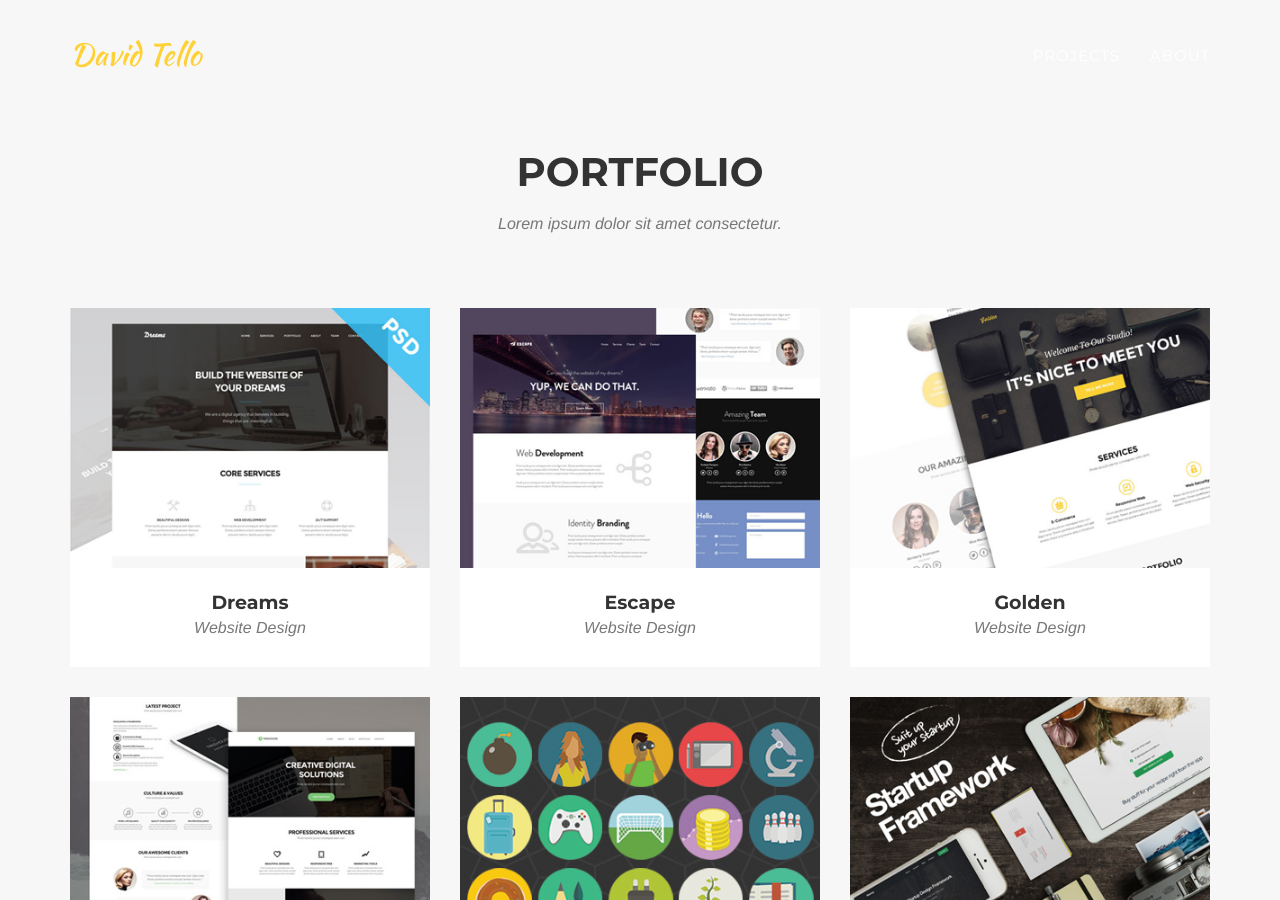
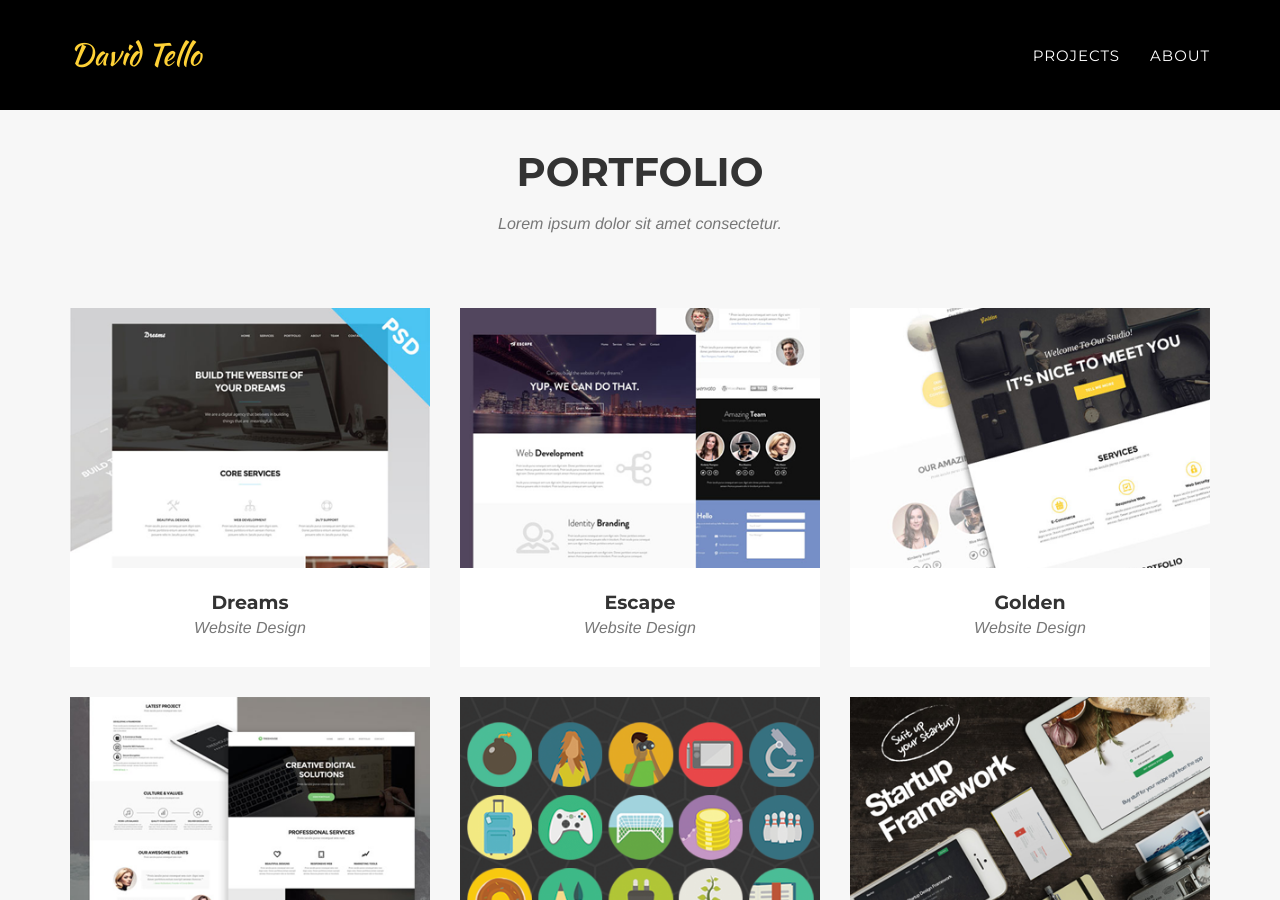
Before and after one commit to DavidTello1/Portfolio, a Jekyll site: the page built from index.html, in a window 1280 px wide and 900 px high. Built offline with Jekyll 4.4.1, drawn with Linux system fonts in a browser that asks for light colours; some web fonts are replaced.

Commit message:
header bg color

```diff
--- a/_includes/header.html
+++ b/_includes/header.html
@@ -1,5 +1,5 @@
 <!-- Navigation -->
-    <nav class="navbar navbar-default navbar-fixed-top">
+    <nav class="navbar navbar-default navbar-fixed-top" style="background-color: black;">
         <div class="container">
             <!-- Brand and toggle get grouped for better mobile display -->
             <div class="navbar-header page-scroll">
--- a/_includes/js.html
+++ b/_includes/js.html
@@ -7,11 +7,6 @@
     <!-- Plugin JavaScript -->
     <script src="{{ "/js/jquery.easing.min.js" | prepend: site.baseurl }}"></script>
     <script src="{{ "/js/classie.js" | prepend: site.baseurl }}"></script>
-    <script src="{{ "/js/cbpAnimatedHeader.js" | prepend: site.baseurl }}"></script>
-
-    <!-- Contact Form JavaScript -->
-    <script src="{{ "/js/jqBootstrapValidation.js" | prepend: site.baseurl }}"></script>
-    <script src="{{ "/js/contact_me.js" | prepend: site.baseurl }}"></script>
 
     <!-- Custom Theme JavaScript -->
     <script src="{{ "/js/agency.js" | prepend: site.baseurl }}"></script>
```
Also changed, not shown: img/header-bg.jpg (deleted), img/map-image.png (deleted), img/team/1.jpg (deleted), img/team/2.jpg (deleted), img/team/3.jpg (deleted).
